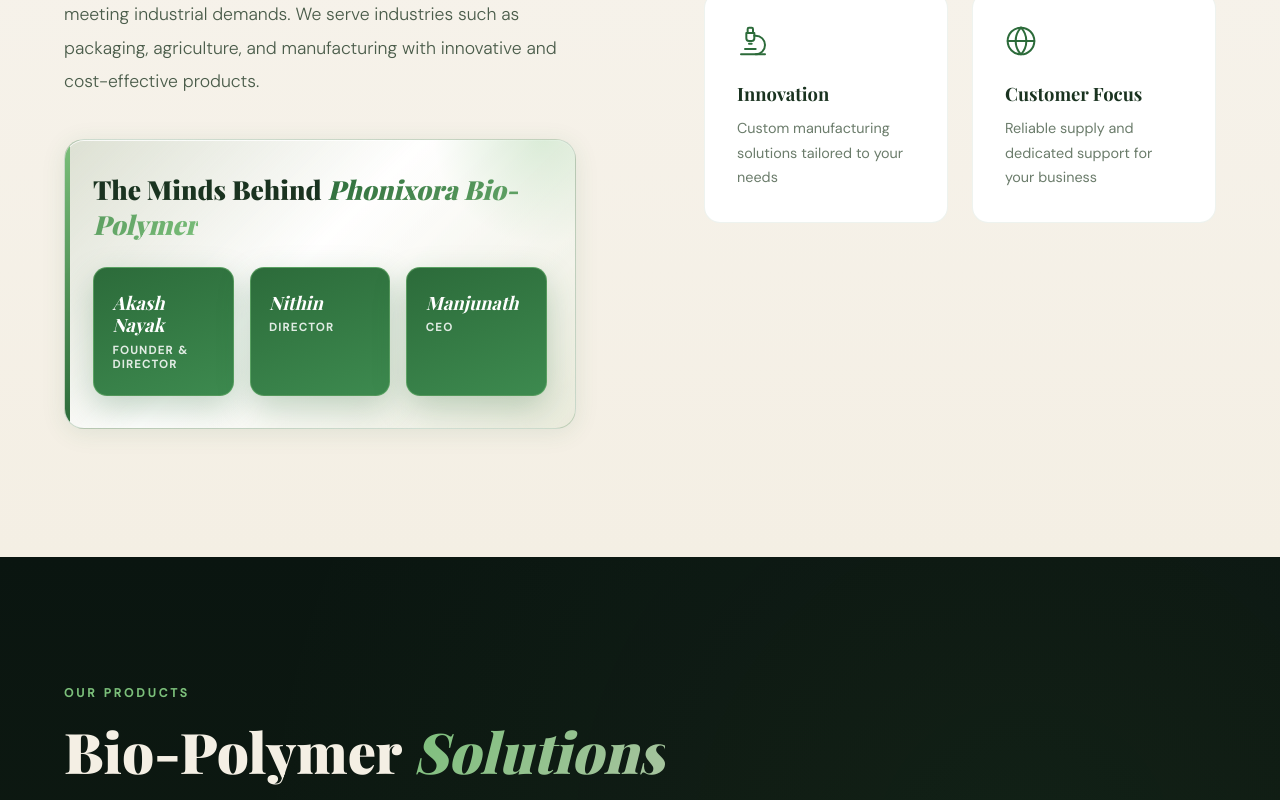
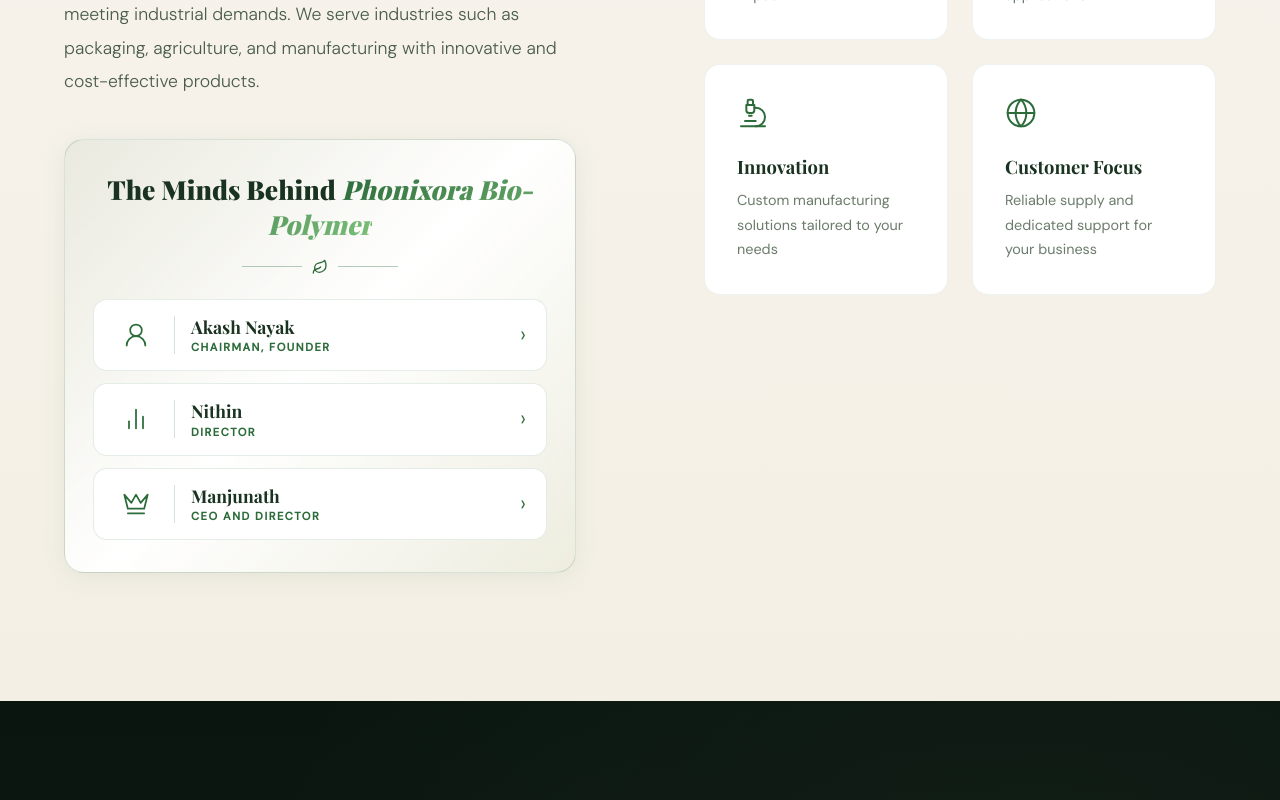
Before and after one commit to sarastralabs/Phonixora_website, a Next.js app: page / in a window 1280 px wide. Shown: the part 1460-2260 px from the top of the page. Built offline with nearby package versions, Linux system fonts and the light colour scheme.

Commit message:
new commit new chnages

```diff
--- a/app/page.tsx
+++ b/app/page.tsx
@@ -7,9 +7,37 @@ import Gallery from '@/components/Gallery'
 import Contact from '@/components/Contact'
 import Footer from '@/components/Footer'
 
+const jsonLd = {
+  '@context': 'https://schema.org',
+  '@type': 'Organization',
+  name: 'Phonixora Bio-Polymer',
+  url: 'https://phonixora.com',
+  logo: 'https://phonixora.com/logo.png',
+  description: 'Leading manufacturer of biodegradable and bio-based polymer materials — carry bags, granules, and custom solutions for packaging, agriculture, and industrial use.',
+  email: 'info@phonixora.com',
+  telephone: '+91-63631-49612',
+  address: {
+    '@type': 'PostalAddress',
+    addressLocality: 'Chikkamagaluru & Bangalore',
+    addressRegion: 'Karnataka',
+    addressCountry: 'IN',
+  },
+  founders: [
+    { '@type': 'Person', name: 'Akash Nayak', jobTitle: 'Founder & Director' },
+    { '@type': 'Person', name: 'Nithin', jobTitle: 'Director' },
+    { '@type': 'Person', name: 'Manjunath', jobTitle: 'CEO' },
+  ],
+  sameAs: [],
+}
+
 export default function Home() {
   return (
-    <main>
+    <>
+      <script
+        type="application/ld+json"
+        dangerouslySetInnerHTML={{ __html: JSON.stringify(jsonLd) }}
+      />
+      <main aria-label="Phonixora Bio-Polymer website">
         <Navbar />
         <Hero />
         <About />
@@ -19,5 +47,6 @@ export default function Home() {
         <Contact />
         <Footer />
       </main>
+    </>
   )
 }
--- a/components/About.css
+++ b/components/About.css
@@ -58,55 +58,22 @@
           border-radius: 20px;
           background: linear-gradient(
             135deg,
-            rgba(44, 107, 58, 0.12) 0%,
-            rgba(255, 255, 255, 0.95) 45%,
-            rgba(123, 191, 122, 0.08) 100%
+            rgba(44, 107, 58, 0.06) 0%,
+            rgba(255, 255, 255, 0.98) 50%,
+            rgba(123, 191, 122, 0.06) 100%
           );
-          border: 1px solid rgba(44, 107, 58, 0.22);
-          box-shadow:
-            0 4px 24px rgba(44, 107, 58, 0.1),
-            inset 0 1px 0 rgba(255, 255, 255, 0.8);
+          border: 1px solid rgba(44, 107, 58, 0.18);
+          box-shadow: 0 4px 24px rgba(44, 107, 58, 0.08);
           overflow: hidden;
         }
-        .founders-spotlight::before {
-          content: '';
-          position: absolute;
-          top: 0;
-          left: 0;
-          width: 5px;
-          height: 100%;
-          background: linear-gradient(180deg, #7bbf7a, #2c6b3a);
-          border-radius: 20px 0 0 20px;
-        }
-        .founders-spotlight::after {
-          content: '';
-          position: absolute;
-          top: -40%;
-          right: -15%;
-          width: 220px;
-          height: 220px;
-          background: radial-gradient(circle, rgba(123, 191, 122, 0.25) 0%, transparent 70%);
-          pointer-events: none;
-        }
-        .founders-eyebrow {
-          position: relative;
-          z-index: 1;
-          font-size: 0.7rem;
-          letter-spacing: 3px;
-          text-transform: uppercase;
-          color: #2c6b3a;
-          font-weight: 700;
-          margin-bottom: 0.5rem;
-        }
         .founders-heading {
-          position: relative;
-          z-index: 1;
           font-family: var(--font-playfair);
           font-size: clamp(1.35rem, 2.5vw, 1.65rem);
           font-weight: 800;
           color: #1a3320;
-          margin-bottom: 1.5rem;
+          margin-bottom: 1rem;
           line-height: 1.35;
+          text-align: center;
         }
         .founders-heading em {
           font-style: italic;
@@ -115,44 +82,85 @@
           -webkit-text-fill-color: transparent;
           background-clip: text;
         }
-        .founders-grid {
-          position: relative;
-          z-index: 1;
-          display: grid;
-          grid-template-columns: repeat(3, 1fr);
-          gap: 1rem;
-          align-items: stretch;
+        .founders-divider {
+          display: flex;
+          align-items: center;
+          justify-content: center;
+          gap: 0.6rem;
+          margin-bottom: 1.5rem;
         }
-        .founder-card {
+        .founders-divider-line {
+          display: block;
+          width: 60px;
+          height: 1px;
+          background: rgba(44, 107, 58, 0.35);
+        }
+        .founders-divider-leaf {
+          color: #2c6b3a;
+          flex-shrink: 0;
+        }
+        .founders-list {
           display: flex;
           flex-direction: column;
-          gap: 0.4rem;
-          padding: 1.5rem 1.15rem;
-          background: linear-gradient(160deg, #2c6b3a 0%, #3d8a4f 100%);
-          border: 1px solid rgba(123, 191, 122, 0.5);
+          gap: 0.75rem;
+        }
+        .founder-row {
+          display: flex;
+          align-items: center;
+          gap: 0;
+          background: #ffffff;
+          border: 1px solid rgba(44, 107, 58, 0.12);
           border-radius: 14px;
-          box-shadow: 0 12px 32px rgba(44, 107, 58, 0.28);
-          transition: border-color 0.3s, box-shadow 0.3s, transform 0.3s;
+          padding: 1rem 1.25rem;
+          transition: box-shadow 0.25s, transform 0.25s;
+          cursor: default;
         }
-        .founder-card:hover {
-          transform: translateY(-4px);
-          box-shadow: 0 16px 40px rgba(44, 107, 58, 0.35);
-          border-color: rgba(200, 230, 200, 0.6);
+        .founder-row:hover {
+          box-shadow: 0 6px 20px rgba(44, 107, 58, 0.12);
+          transform: translateY(-2px);
         }
-        .founder-name {
+        .founder-row-icon {
+          color: #2c6b3a;
+          flex-shrink: 0;
+          width: 44px;
+          display: flex;
+          align-items: center;
+          justify-content: center;
+        }
+        .founder-row-divider {
+          width: 1px;
+          height: 38px;
+          background: rgba(44, 107, 58, 0.2);
+          margin: 0 1rem;
+          flex-shrink: 0;
+        }
+        .founder-row-info {
+          flex: 1;
+          display: flex;
+          flex-direction: column;
+          gap: 0.2rem;
+        }
+        .founder-row-name {
           font-family: var(--font-playfair);
-          font-size: 1.15rem;
+          font-size: 1.1rem;
           font-weight: 700;
-          color: #fff;
-          font-style: italic;
+          color: #1a3320;
           line-height: 1.2;
         }
-        .founder-role {
+        .founder-row-role {
           font-size: 0.7rem;
           letter-spacing: 1.5px;
           text-transform: uppercase;
-          color: rgba(255, 255, 255, 0.85);
+          color: #2c6b3a;
           font-weight: 600;
+        }
+        .founder-row-arrow {
+          font-size: 1.4rem;
+          color: #2c6b3a;
+          font-weight: 300;
+          flex-shrink: 0;
+          margin-left: 0.5rem;
+          line-height: 1;
         }
         .about-right {
           display: grid;
@@ -230,11 +238,6 @@
             padding: 1.5rem 1.25rem;
             text-align: center;
           }
-          .founders-spotlight::before {
-            width: 100%;
-            height: 4px;
-            border-radius: 20px 20px 0 0;
-          }
           .founders-grid {
             grid-template-columns: 1fr;
             max-width: 320px;
--- a/components/About.tsx
+++ b/components/About.tsx
@@ -1,4 +1,4 @@
-import { Leaf, Recycle, Microscope, Globe } from 'lucide-react'
+import { Leaf, Recycle, Microscope, Globe, UserRound, BarChart2, Crown } from 'lucide-react'
 
 export default function About() {
   return (
@@ -11,22 +11,47 @@ export default function About() {
             Phonixora Bio-Polymer is a forward-looking manufacturing company focused on producing high-quality biodegradable and bio-based polymer materials. Our mission is to provide sustainable solutions that reduce environmental impact while meeting industrial demands. We serve industries such as packaging, agriculture, and manufacturing with innovative and cost-effective products.
           </p>
           <div className="founders-spotlight">
-
             <h3 className="founders-heading">
               The Minds Behind <em>Phonixora Bio-Polymer</em>
             </h3>
-            <div className="founders-grid">
-              <div className="founder-card">
-                <span className="founder-name">Akash Nayak</span>
-                <span className="founder-role">Founder & Director</span>
+            <div className="founders-divider">
+              <span className="founders-divider-line" />
+              <Leaf size={16} className="founders-divider-leaf" />
+              <span className="founders-divider-line" />
+            </div>
+            <div className="founders-list">
+              <div className="founder-row">
+                <div className="founder-row-icon">
+                  <UserRound size={28} strokeWidth={1.5} />
+                </div>
+                <div className="founder-row-divider" />
+                <div className="founder-row-info">
+                  <span className="founder-row-name">Akash Nayak</span>
+                  <span className="founder-row-role">Chairman, founder</span>
+                </div>
+                <div className="founder-row-arrow">›</div>
               </div>
-              <div className="founder-card">
-                <span className="founder-name">Nithin</span>
-                <span className="founder-role">Director</span>
+              <div className="founder-row">
+                <div className="founder-row-icon">
+                  <BarChart2 size={28} strokeWidth={1.5} />
+                </div>
+                <div className="founder-row-divider" />
+                <div className="founder-row-info">
+                  <span className="founder-row-name">Nithin</span>
+                  <span className="founder-row-role">Director</span>
+                </div>
+                <div className="founder-row-arrow">›</div>
               </div>
-              <div className="founder-card">
-                <span className="founder-name">Manjunath</span>
-                <span className="founder-role">CEO</span>
+              <div className="founder-row">
+                <div className="founder-row-icon">
+                  <Crown size={28} strokeWidth={1.5} />
+                </div>
+                <div className="founder-row-divider" />
+                <div className="founder-row-info">
+                  <span className="founder-row-name">Manjunath</span>
+                  <span className="founder-row-role">CEO and Director</span>
+                </div>
+                <div className="founder-row-arrow">›</div>
               </div>
             </div>
           </div>
--- a/components/Footer.tsx
+++ b/components/Footer.tsx
@@ -41,7 +41,7 @@ export default function Footer() {
           </div>
         </div>
         <div className="footer-bottom">
-          <div className="footer-copy">© 2024 Phonixora Bio-Polymer. All rights reserved.</div>
+          <div className="footer-copy">© {new Date().getFullYear()} Phonixora Bio-Polymer. All rights reserved.</div>
           <div className="footer-certs">
             <div className="cert-badge">Eco-Friendly</div>
             <div className="cert-badge">Biodegradable</div>
@@ -49,7 +49,7 @@ export default function Footer() {
           </div>
         </div>
         <div className="footer-developer">
-          Developed by <a href="https://sarastralabs.com" target="_blank" rel="noopener noreferrer">sarastralabs.com</a>
+          Designed And Developed by <a href="https://sarastralabs.com" target="_blank" rel="noopener noreferrer">sarastralabs.com</a>
         </div>
       </div>
       </footer>
```
Also changed, not shown: app/layout.tsx (+48 -2 lines). Lines whose indentation alone changed are shown as unchanged.
